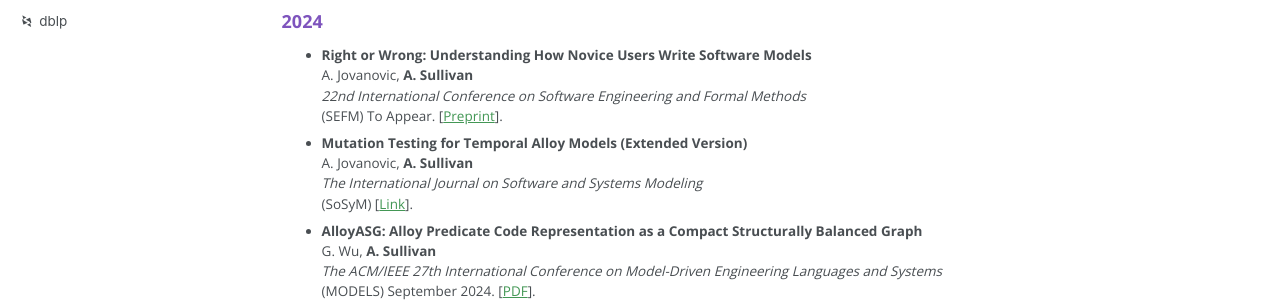
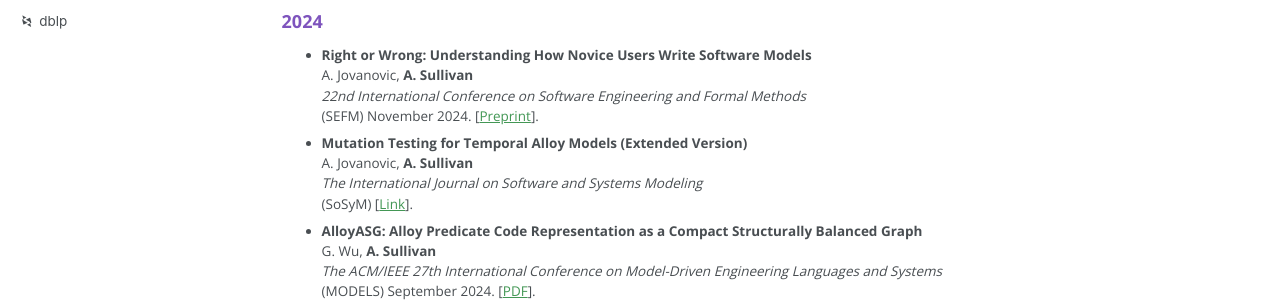
Before and after one commit to Allisonius/allisonius.github.io, a Jekyll site: the page built from _pages/publications.md, in a window 1280 px wide and 900 px high. Shown: the part 443-745 px from the top of the window. Built offline with Jekyll 4.4.1, drawn with Linux system fonts in a browser that asks for light colours; some web fonts are replaced.

Commit message:
Update publications.md

```diff
--- a/_pages/publications.md
+++ b/_pages/publications.md
@@ -25,7 +25,7 @@ _The Second International Workshop on Large Language Models for Code_
 * **Right or Wrong: Understanding How Novice Users Write Software Models**
 A. Jovanovic, **A. Sullivan**
 _22nd International Conference on Software Engineering and Formal Methods_
-(SEFM) To Appear. \[[Preprint](https://arxiv.org/pdf/2402.06624.pdf)\].
+(SEFM) November 2024. \[[Preprint](https://arxiv.org/pdf/2402.06624.pdf)\].
 * **Mutation Testing for Temporal Alloy Models (Extended Version)**
 A. Jovanovic, **A. Sullivan**
 _The International Journal on Software and Systems Modeling_
```
